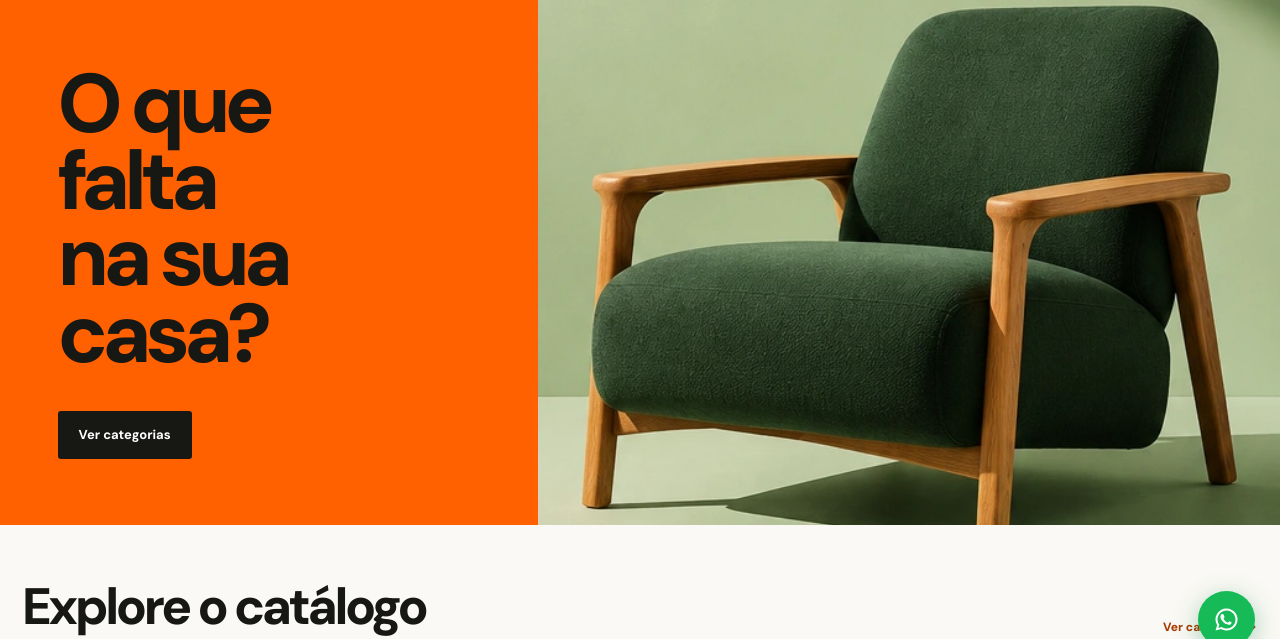
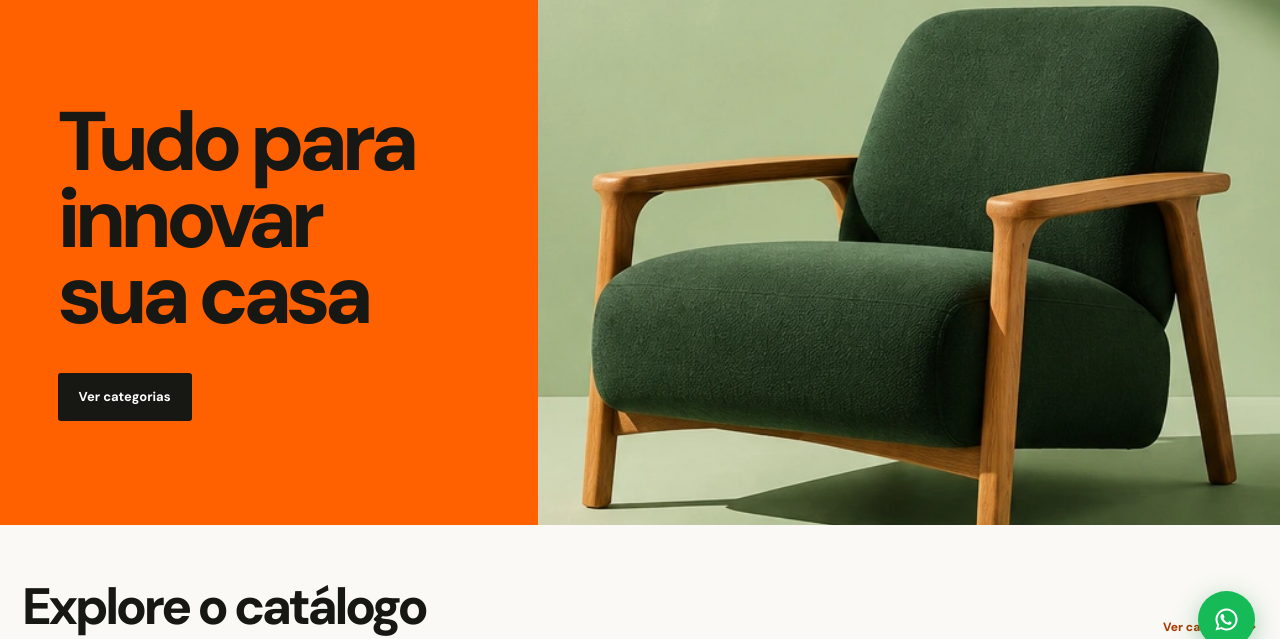
Before and after one commit to ThiagoBorges250/Innova_Eletromoveis, a Flask app: template templates/index.html in a window 1280 px wide. Shown: the part 127-766 px from the top of the page. Run offline with Flask 3, Linux system fonts and the light colour scheme; the template is opened without the code that fills it, so the values that code supplies are empty; parts of the project's set-up code (start-up, migrations or seed data) failed here and were passed over; some libraries are stand-ins or nearby versions.

Commit message:
Atualiza título do banner para Tudo para innovar sua casa

```diff
--- a/templates/index.html
+++ b/templates/index.html
@@ -5,7 +5,7 @@
 {% if not busca and not categoria_atual %}
 <section class="campaign" aria-labelledby="campaign-title">
   <div class="campaign-copy">
-    <h1 id="campaign-title">O que<br> falta<br> na sua<br> casa?</h1>
+    <h1 id="campaign-title">Tudo para<br> innovar<br> sua casa</h1>
     <a class="btn campaign-button" href="#categorias">Ver categorias</a>
   </div>
     {% if hero_products %}
```
